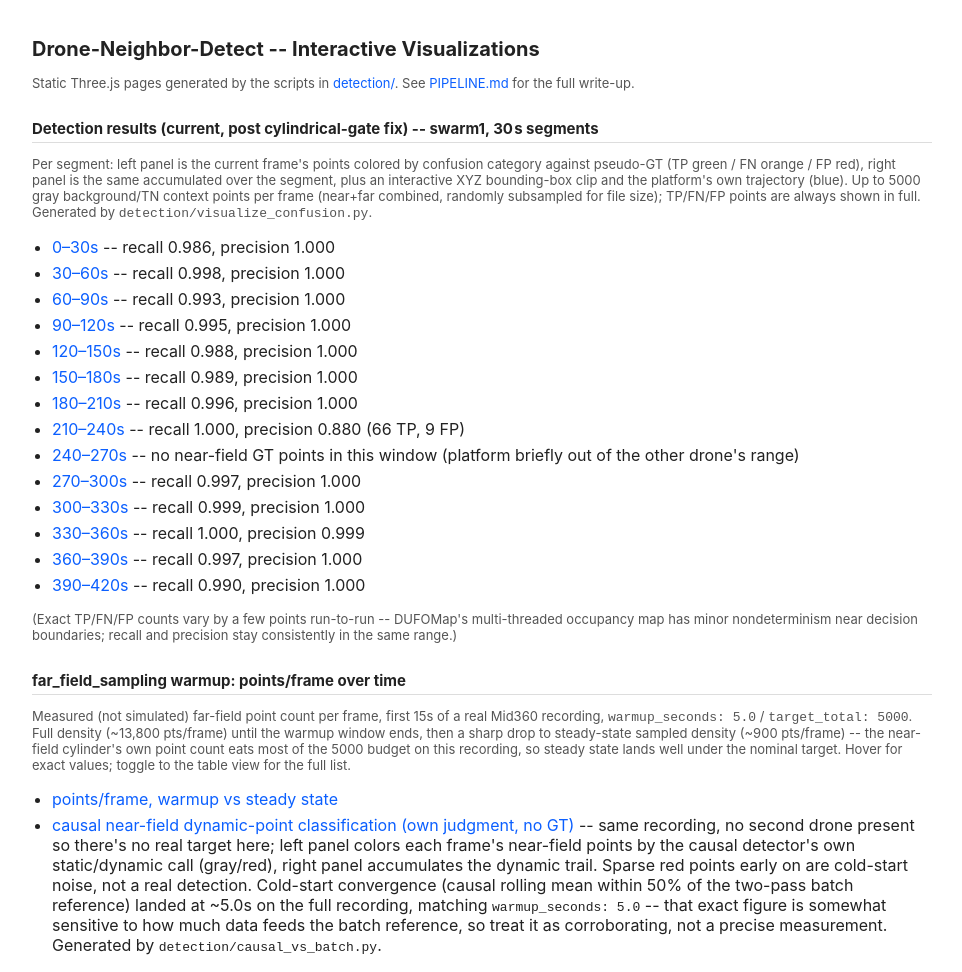
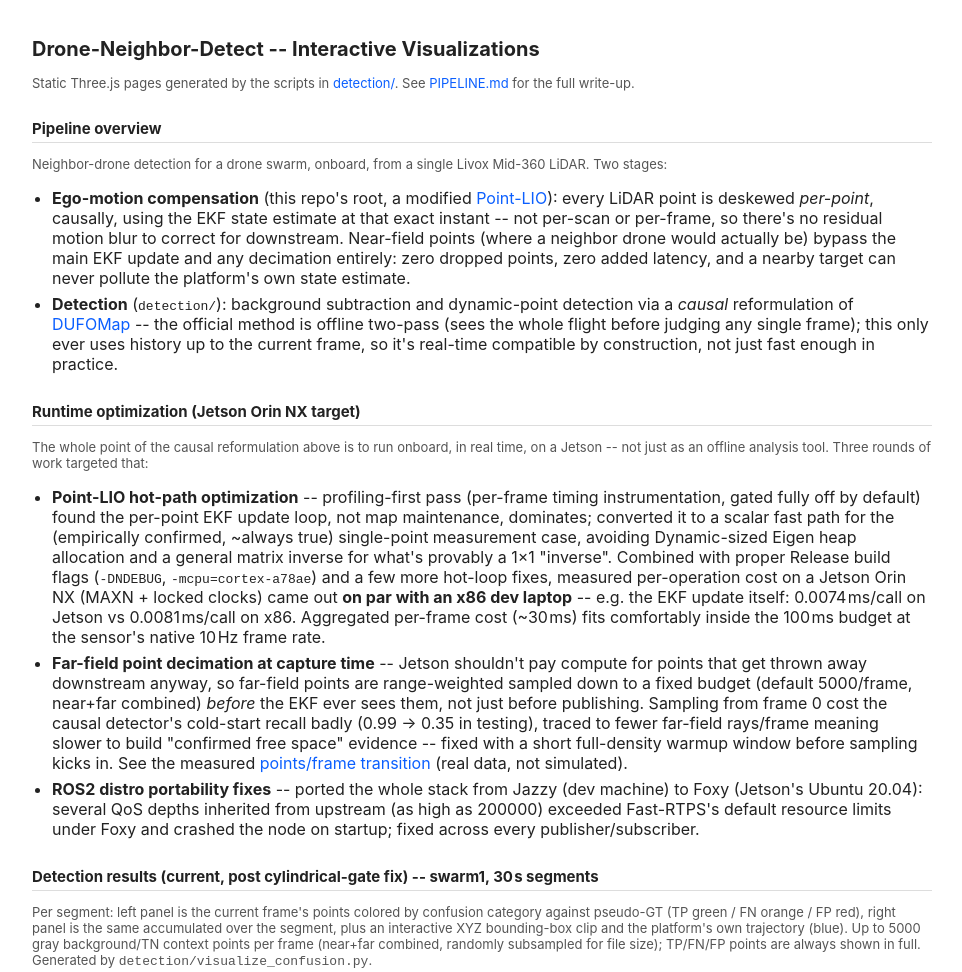
Before and after one commit to YiduoL/Drone-Neighbor-Detect, a plain HTML site: page docs/index.html in a window 1280 px wide. Shown: the top 972 px of the page, without its empty margins (0-962 px from the left). Drawn offline with Linux system fonts and the light colour scheme.

Commit message:
Restructure docs/ landing page: lead with pipeline overview + Jetson work
Adds two new sections at the top for a first-time (mentor) reader: a
Pipeline overview (ego-motion compensation via per-point causal Point-LIO
deskew, detection via causal DUFOMap) and a Runtime optimization summary
(the Jetson hot-path work, far_field_sampling warmup, ROS2 Foxy porting
fixes) with a direct link into the measured points/frame chart. Detection
result numbers below are unchanged (still the d_s=0.2 baseline run) --
a d_s=0.1 rerun favoring recall over precision is in progress separately
and will update those in a follow-up commit.

De-duplicated the warmup section that used to repeat the points/frame
explanation already covered by the new overview.

```diff
--- a/docs/index.html
+++ b/docs/index.html
@@ -22,6 +22,55 @@
 <a href="https://github.com/YiduoL/Drone-Neighbor-Detect/tree/main/detection">detection/</a>.
 See <a href="https://github.com/YiduoL/Drone-Neighbor-Detect/blob/main/PIPELINE.md">PIPELINE.md</a>
 for the full write-up.</p>
+
+<h2>Pipeline overview</h2>
+<p class="note">Neighbor-drone detection for a drone swarm, onboard, from a single Livox
+Mid-360 LiDAR. Two stages:</p>
+<ul>
+  <li><b>Ego-motion compensation</b> (this repo's root, a modified
+    <a href="https://github.com/hku-mars/Point-LIO">Point-LIO</a>): every LiDAR point is
+    deskewed <i>per-point</i>, causally, using the EKF state estimate at that exact
+    instant -- not per-scan or per-frame, so there's no residual motion blur to correct
+    for downstream. Near-field points (where a neighbor drone would actually be) bypass
+    the main EKF update and any decimation entirely: zero dropped points, zero added
+    latency, and a nearby target can never pollute the platform's own state estimate.</li>
+  <li><b>Detection</b> (<code>detection/</code>): background subtraction and dynamic-point
+    detection via a <i>causal</i> reformulation of <a href="https://github.com/KTH-RPL/dufomap">DUFOMap</a>
+    -- the official method is offline two-pass (sees the whole flight before judging any
+    single frame); this only ever uses history up to the current frame, so it's real-time
+    compatible by construction, not just fast enough in practice.</li>
+</ul>
+
+<h2>Runtime optimization (Jetson Orin NX target)</h2>
+<p class="note">The whole point of the causal reformulation above is to run onboard, in
+real time, on a Jetson -- not just as an offline analysis tool. Three rounds of work
+targeted that:</p>
+<ul>
+  <li><b>Point-LIO hot-path optimization</b> -- profiling-first pass (per-frame timing
+    instrumentation, gated fully off by default) found the per-point EKF update loop, not
+    map maintenance, dominates; converted it to a scalar fast path for the
+    (empirically confirmed, ~always true) single-point measurement case, avoiding
+    Dynamic-sized Eigen heap allocation and a general matrix inverse for what's provably a
+    1&times;1 "inverse". Combined with proper Release build flags
+    (<code>-DNDEBUG</code>, <code>-mcpu=cortex-a78ae</code>) and a few more hot-loop fixes,
+    measured per-operation cost on a Jetson Orin NX (MAXN + locked clocks) came out
+    <b>on par with an x86 dev laptop</b> -- e.g. the EKF update itself: 0.0074&#8202;ms/call
+    on Jetson vs 0.0081&#8202;ms/call on x86. Aggregated per-frame cost (~30&#8202;ms) fits
+    comfortably inside the 100&#8202;ms budget at the sensor's native 10&#8202;Hz frame rate.</li>
+  <li><b>Far-field point decimation at capture time</b> -- Jetson shouldn't pay compute for
+    points that get thrown away downstream anyway, so far-field points are range-weighted
+    sampled down to a fixed budget (default 5000/frame, near+far combined) <i>before</i>
+    the EKF ever sees them, not just before publishing. Sampling from frame 0 cost the
+    causal detector's cold-start recall badly (0.99&nbsp;&rarr;&nbsp;0.35 in testing), traced
+    to fewer far-field rays/frame meaning slower to build "confirmed free space" evidence
+    -- fixed with a short full-density warmup window before sampling kicks in. See the
+    measured <a href="warmup_point_density.html">points/frame transition</a> (real data,
+    not simulated).</li>
+  <li><b>ROS2 distro portability fixes</b> -- ported the whole stack from Jazzy (dev
+    machine) to Foxy (Jetson's Ubuntu 20.04): several QoS depths inherited from upstream
+    (as high as 200000) exceeded Fast-RTPS's default resource limits under Foxy and
+    crashed the node on startup; fixed across every publisher/subscriber.</li>
+</ul>
 
 <h2>Detection results (current, post cylindrical-gate fix) -- swarm1, 30&#8202;s segments</h2>
 <p class="note">Per segment: left panel is the current frame's points colored by
@@ -50,15 +99,11 @@ always shown in full. Generated by <code>detection/visualize_confusion.py</code>
 multi-threaded occupancy map has minor nondeterminism near decision boundaries; recall
 and precision stay consistently in the same range.)</p>
 
-<h2>far_field_sampling warmup: points/frame over time</h2>
-<p class="note">Measured (not simulated) far-field point count per frame, first 15s of a
-real Mid360 recording, <code>warmup_seconds: 5.0</code> / <code>target_total: 5000</code>.
-Full density (~13,800 pts/frame) until the warmup window ends, then a sharp drop to
-steady-state sampled density (~900 pts/frame) -- the near-field cylinder's own point
-count eats most of the 5000 budget on this recording, so steady state lands well under
-the nominal target. Hover for exact values; toggle to the table view for the full list.</p>
+<h2>Jetson warmup, detail</h2>
+<p class="note">Supporting detail for the runtime-optimization section above: the
+points/frame chart is linked there directly; this adds the causal detector's own
+classification during the same window.</p>
 <ul>
-  <li><a href="warmup_point_density.html">points/frame, warmup vs steady state</a></li>
   <li><a href="warmup_causal_viewer.html">causal near-field dynamic-point classification (own judgment, no GT)</a>
     -- same recording, no second drone present so there's no real target here; left
     panel colors each frame's near-field points by the causal detector's own
```
